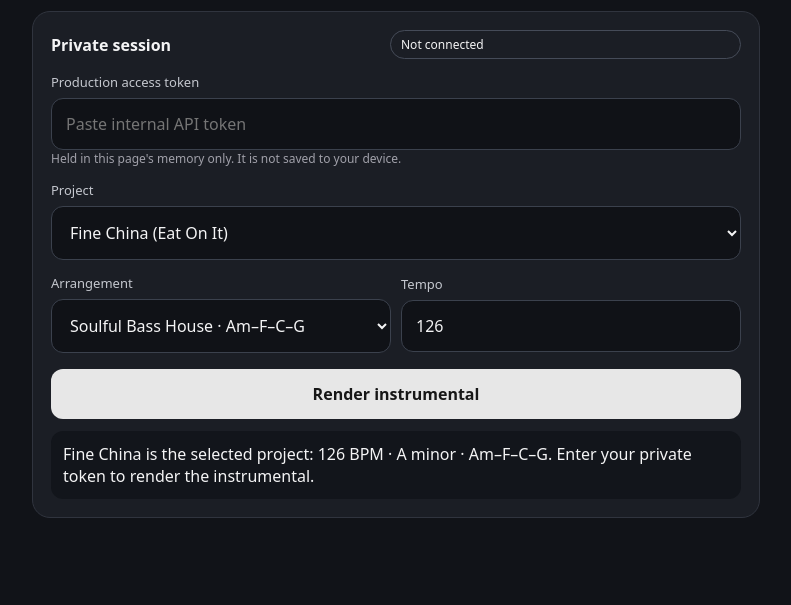
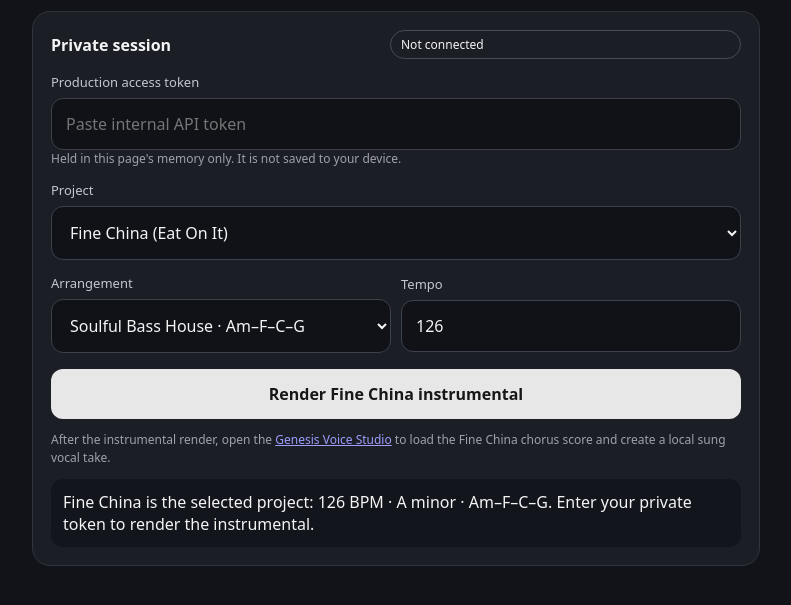
Before and after one commit to godsun108/turbo-foundry, a plain HTML site: page music-foundry/service/index.html in a window 1280 px wide. Shown: the part 141-746 px from the top of the page, without its empty margins (244-1035 px from the left). Drawn offline with Linux system fonts and the light colour scheme.

Commit message:
Connect Fine China control room to Genesis Voice Studio

```diff
--- a/music-foundry/service/index.html
+++ b/music-foundry/service/index.html
@@ -23,7 +23,7 @@ audio{width:100%;margin:12px 0}.files a{display:block;color:#c4d7ff;padding:9px
 <div class="notice">Held in this page's memory only. It is not saved to your device.</div>
 <label for="project">Project</label><select id="project"><option value="fine-china">Fine China (Eat On It)</option><option value="somebodys-gotta-do-it">Somebody's Gotta Do It</option></select>
 <div class="row"><div><label for="arrangement">Arrangement</label><select id="arrangement"><option value="soulful-bass-house">Soulful Bass House · Am–F–C–G</option><option value="warehouse-rave-v3">Warehouse Rave V3 · evolving drops</option><option value="original">Original procedural arrangement</option></select></div><div><label for="bpm">Tempo</label><input id="bpm" type="number" min="40" max="240" value="126"></div></div>
-<button id="render">Render instrumental</button>
+<button id="render">Render Fine China instrumental</button><p class="notice">After the instrumental render, open the <a href="/voice-studio/genesis-voice-studio.html">Genesis Voice Studio</a> to load the Fine China chorus score and create a local sung vocal take.</p>
 <div class="status" id="status">Fine China is the selected project: 126 BPM · A minor · Am–F–C–G. Enter your private token to render the instrumental.</div>
 </section>
 <section class="panel hidden" id="result">
```
